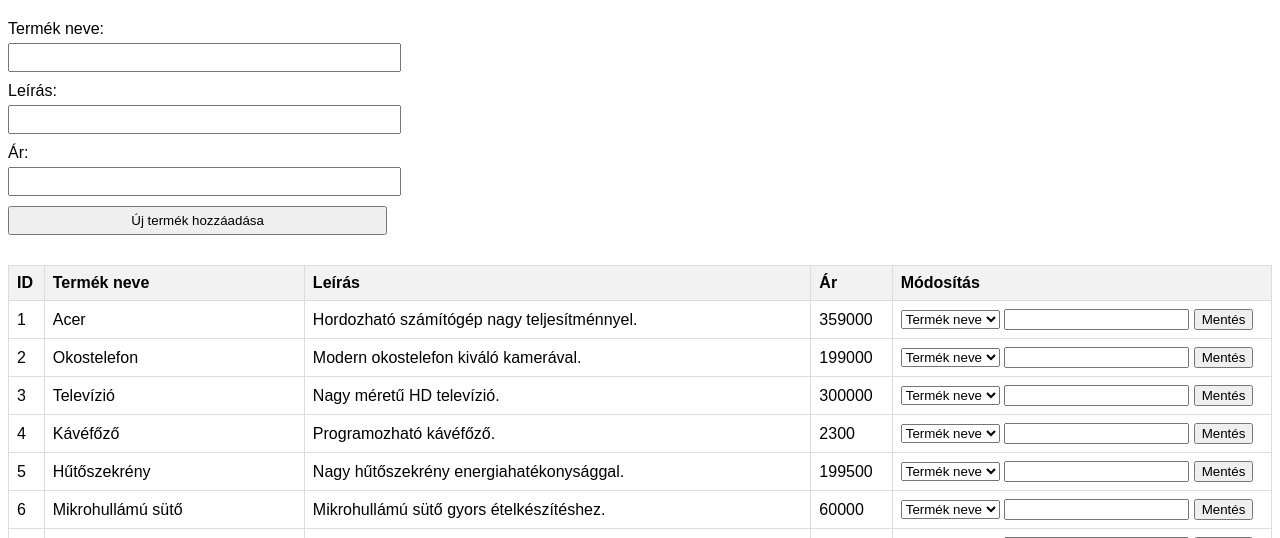
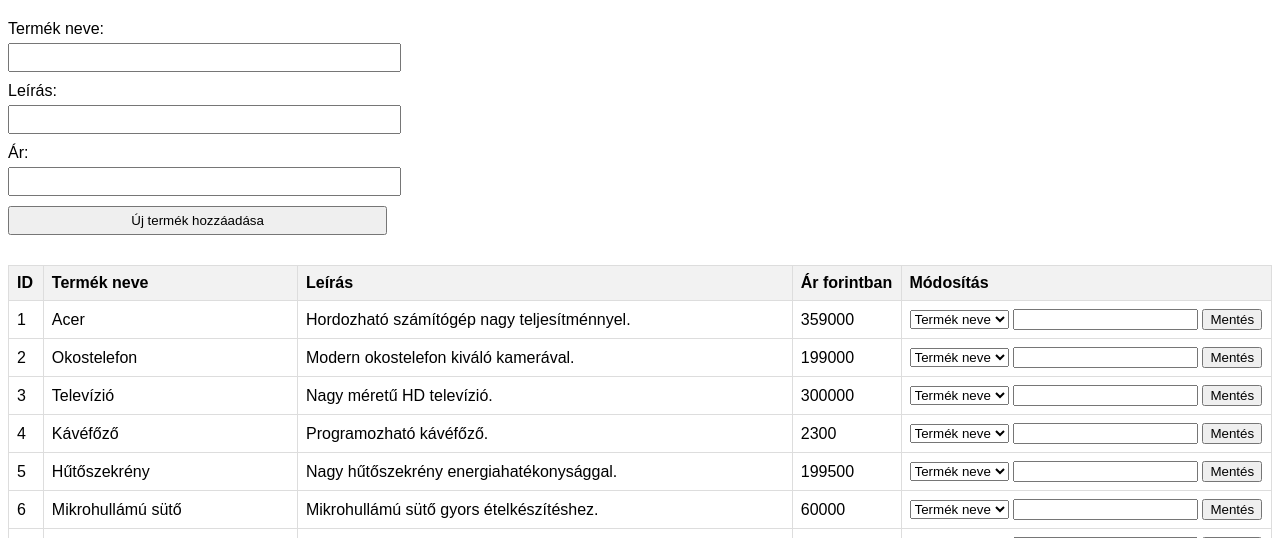
Before and after one commit to kobanya/API_HTML, a Flask app: page / in a window 1280 px wide. Shown: the part 36-574 px from the top of the page. Run offline with Flask 3, Linux system fonts and the light colour scheme.

```diff
--- a/templates/termek_lista.html
+++ b/templates/termek_lista.html
@@ -81,7 +81,7 @@
                         <th>ID</th>
                         <th>Termék neve</th>
                         <th>Leírás</th>
-                        <th>Ár</th>
+                        <th>Ár forintban</th>
                         <th>Módosítás</th>
                     </tr>
                 </thead>
```
